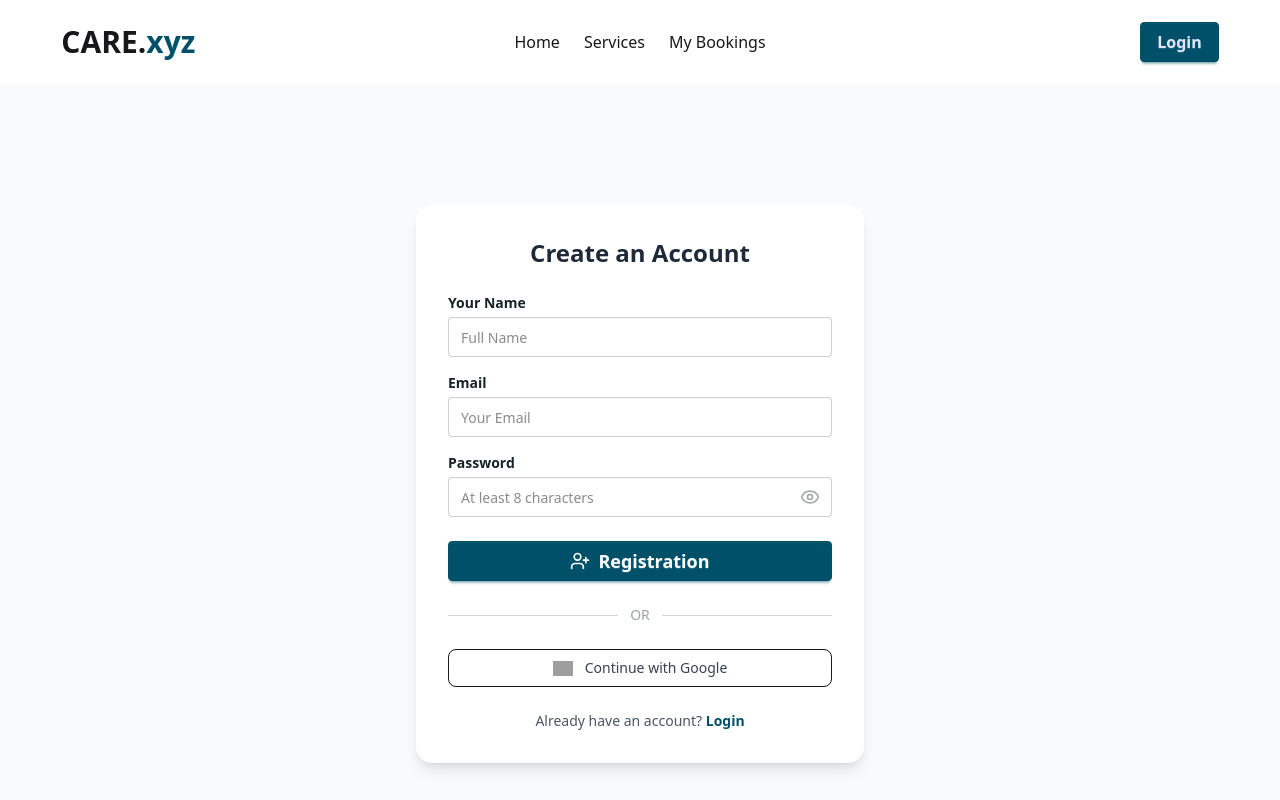
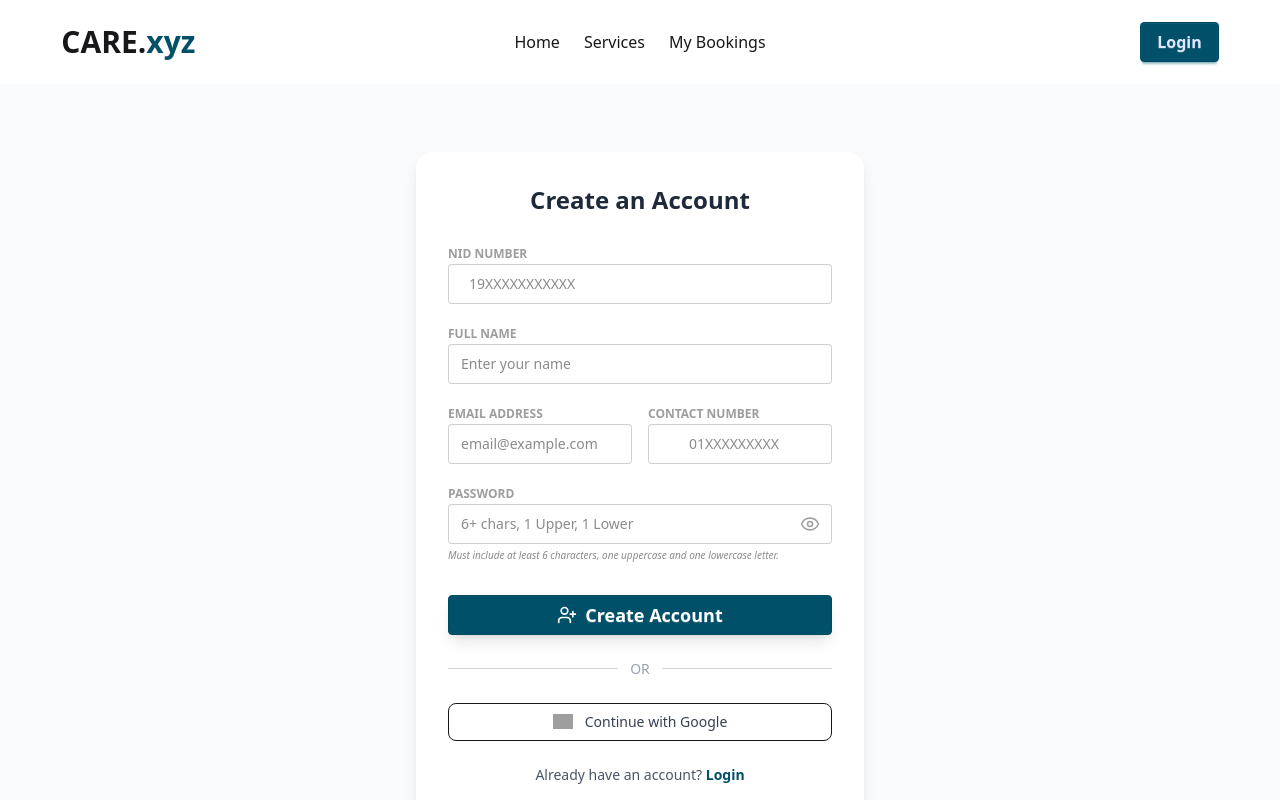
Before and after one commit to rafiul-neti/caregiver, a Next.js app: page /register in a window 1280 px wide. Shown: the top 800 px of the page. Built offline with nearby package versions, Linux system fonts and the light colour scheme; grey boxes are pictures that could not be loaded.

Commit message:
feat: created Not Found 404 page

```diff
--- a/package.json
+++ b/package.json
@@ -11,6 +11,7 @@
   "dependencies": {
     "daisyui": "^5.5.18",
     "lucide-react": "^0.563.0",
+    "mongodb": "^7.1.0",
     "next": "16.1.6",
     "next-auth": "^4.24.13",
     "react": "19.2.3",
--- a/src/Components/Auth/RegisterForm.jsx
+++ b/src/Components/Auth/RegisterForm.jsx
@@ -1,10 +1,8 @@
 "use client";
-
-import { signIn } from "next-auth/react";
-import { useRouter, useSearchParams } from "next/navigation";
+import { useSearchParams } from "next/navigation";
 import React, { useState } from "react";
 import toast from "react-hot-toast";
-import { Eye, EyeOff, UserPlus } from "lucide-react";
+import { Eye, EyeOff, UserPlus, CreditCard, Phone } from "lucide-react";
 
 const RegisterForm = () => {
   const [showPassword, setShowPassword] = useState(false);
@@ -14,112 +12,172 @@ const RegisterForm = () => {
 
   const inputClassNames = `input input-bordered w-full focus:input-primary disabled:bg-base-200 transition-all duration-200`;
 
+  const validatePassword = (pass) => {
+    const hasUpperCase = /[A-Z]/.test(pass);
+    const hasLowerCase = /[a-z]/.test(pass);
+    const isLongEnough = pass.length >= 6;
+
+    if (!isLongEnough) return "Password must be at least 6 characters.";
+    if (!hasUpperCase) return "Password needs at least one uppercase letter.";
+    if (!hasLowerCase) return "Password needs at least one lowercase letter.";
+    return null;
+  };
+
   const handleRegister = async (e) => {
     e.preventDefault();
     setErr("");
-    setLoading(true);
 
-    const name = e.target.name.value;
-    const email = e.target.email.value;
-    const password = e.target.password.value;
-    const callbackUrl = params.get("callbackUrl") || "/";
+    const formData = {
+      nid: e.target.nid.value,
+      name: e.target.name.value,
+      email: e.target.email.value,
+      contact: e.target.contact.value,
+      password: e.target.password.value,
+    };
 
-    // Client-side validation
-    if (password.length < 8) {
-      setErr("Password must be at least 8 characters long!");
-      setLoading(false);
+    // Validation Check
+    const passwordError = validatePassword(formData.password);
+    if (passwordError) {
+      setErr(passwordError);
       return;
     }
 
-    // --- UI TESTING MODE ---
-    // Since postUser is missing, we simulate a 2-second server delay
+    setLoading(true);
+    const callbackUrl = params.get("callbackUrl") || "/";
+
     try {
-      console.log("Registering user:", { name, email });
+      console.log("Registering User:", formData);
+      await new Promise((resolve) => setTimeout(resolve, 2000)); // Simulate server delay
 
-      await new Promise((resolve) => setTimeout(resolve, 2000)); // Simulate network lag
-
-      toast.success("Registration Successful! (Demo Mode)");
-
-      // Redirecting user to login or home
-      setTimeout(() => {
+      toast.success("Account created successfully!");
       window.location.href = callbackUrl;
-      }, 1000);
     } catch (error) {
-      toast.error("Something went wrong.");
+      toast.error("Registration failed. Please try again.");
       setLoading(false);
     }
   };
 
   return (
     <form onSubmit={handleRegister} className="space-y-4">
+      {/* NID Number */}
+      <div>
+        <label className="label font-bold text-xs uppercase opacity-70">
+          NID Number
+        </label>
+        <div className="relative">
+          <CreditCard
+            className="absolute left-3 top-1/2 -translate-y-1/2 opacity-30"
+            size={18}
+          />
+          <input
+            name="nid"
+            type="text"
+            placeholder="19XXXXXXXXXXX"
+            className={`${inputClassNames} pl-5`}
+            required
+            disabled={loading}
+          />
+        </div>
+      </div>
+
       {/* Full Name */}
       <div>
-        <label className="block text-sm text-neutral mb-1 font-semibold">
-          Your Name
+        <label className="label font-bold text-xs uppercase opacity-70">
+          Full Name
         </label>
         <input
           name="name"
           type="text"
-          placeholder="Full Name"
+          placeholder="Enter your name"
           className={inputClassNames}
           required
           disabled={loading}
         />
       </div>
 
-      {/* Email */}
+      {/* Email & Contact Row */}
+      <div className="grid grid-cols-1 md:grid-cols-2 gap-4">
         <div>
-        <label className="block text-sm text-neutral mb-1 font-semibold">
-          Email
+          <label className="label font-bold text-xs uppercase opacity-70">
+            Email Address
           </label>
           <input
             name="email"
             type="email"
-          placeholder="Your Email"
+            placeholder="email@example.com"
             className={inputClassNames}
             required
             disabled={loading}
           />
         </div>
+        <div>
+          <label className="label font-bold text-xs uppercase opacity-70">
+            Contact Number
+          </label>
+          <div className="relative">
+            <Phone
+              className="absolute left-3 top-1/2 -translate-y-1/2 opacity-30"
+              size={18}
+            />
+            <input
+              name="contact"
+              type="tel"
+              placeholder="01XXXXXXXXX"
+              className={`${inputClassNames} pl-10`}
+              required
+              disabled={loading}
+            />
+          </div>
+        </div>
+      </div>
 
       {/* Password */}
       <div>
-        <label className="block text-sm text-neutral mb-1 font-semibold">
+        <label className="label font-bold text-xs uppercase opacity-70">
           Password
         </label>
         <div className="relative">
           <input
             name="password"
             type={showPassword ? "text" : "password"}
-            placeholder="At least 8 characters"
-            className={`${inputClassNames} pr-12 ${err ? "border-error focus:input-error" : ""}`}
+            placeholder="6+ chars, 1 Upper, 1 Lower"
+            className={`${inputClassNames} pr-12 ${err ? "border-error" : ""}`}
             required
             disabled={loading}
+            onChange={() => setErr("")} // Clear error when typing
           />
-
           <button
             type="button"
             onClick={() => setShowPassword(!showPassword)}
-            className="absolute right-3 top-1/2 -translate-y-1/2 text-neutral/40 hover:text-primary transition-colors"
+            className="absolute right-3 top-1/2 -translate-y-1/2 opacity-40 hover:opacity-100"
           >
             {showPassword ? <EyeOff size={20} /> : <Eye size={20} />}
           </button>
         </div>
-        {err && <p className="mt-1 text-xs text-error font-medium">{err}</p>}
+        {err ? (
+          <p className="mt-1 text-xs text-error font-semibold flex items-center gap-1">
+            ⚠️ {err}
+          </p>
+        ) : (
+          <p className="mt-1 text-[10px] opacity-50 italic">
+            Must include at least 6 characters, one uppercase and one lowercase
+            letter.
+          </p>
+        )}
       </div>
 
       {/* Register button */}
       <button
         type="submit"
         disabled={loading}
-        className="btn btn-primary btn-block text-white text-lg gap-2 mt-2"
+        className="btn btn-primary btn-block text-white text-lg gap-2 mt-4 shadow-lg"
       >
         {loading ? (
-          <span className="loading loading-spinner loading-md"></span>
+          <span className="loading loading-spinner"></span>
         ) : (
           <>
             <UserPlus size={20} />
-            Registration
+            Create Account
           </>
         )}
       </button>
--- /dev/null
+++ b/src/actions/server/user.js
@@ -0,0 +1 @@
+"use server"
--- /dev/null
+++ b/src/app/not-found.jsx
@@ -0,0 +1,59 @@
+import React from "react";
+import Link from "next/link";
+import { Home, Search, HeartPulse } from "lucide-react";
+
+const NotFound = () => {
+  return (
+    <div className="min-h-[calc(100vh-80px)] flex items-center justify-center bg-base-100 px-6">
+      <div className="max-w-md w-full text-center">
+        {/* Animated Icon Container */}
+        <div className="relative mb-8 flex justify-center">
+          <div className="absolute inset-0 bg-primary/10 blur-3xl rounded-full scale-150"></div>
+          <div className="relative bg-base-100 p-8 rounded-full border-2 border-dashed border-primary/30 animate-pulse">
+            <HeartPulse size={80} className="text-primary/40" />
+            <Search
+              size={32}
+              className="text-secondary absolute bottom-6 right-6 animate-bounce"
+            />
+          </div>
+        </div>
+
+        {/* Error Message */}
+        <h1 className="text-9xl font-black text-base-300">404</h1>
+        <div className="-mt-10">
+          <h2 className="text-3xl font-bold text-neutral">Page Not Found</h2>
+          <p className="text-neutral/60 mt-4 text-lg">
+            It looks like the page you are looking for has been moved or
+            doesn&apos;t exist. Let&apos;s get you back to finding the care you
+            need.
+          </p>
+        </div>
+
+        {/* Action Buttons */}
+        <div className="mt-10 flex flex-col sm:flex-row gap-4 justify-center">
+          <Link
+            href="/"
+            className="btn btn-primary btn-lg gap-2 shadow-lg shadow-primary/20"
+          >
+            <Home size={20} />
+            Return to Home
+          </Link>
+
+          <Link href="/services" className="btn btn-outline btn-lg">
+            View Services
+          </Link>
+        </div>
+
+        {/* Helpful Support Link */}
+        <p className="mt-12 text-sm text-neutral/40">
+          Need immediate assistance?{" "}
+          <Link href="/contact" className="link link-primary font-bold">
+            Contact Support
+          </Link>
+        </p>
+      </div>
+    </div>
+  );
+};
+
+export default NotFound;
--- /dev/null
+++ b/src/lib/dbConnect.js
@@ -0,0 +1,26 @@
+const uri = process.env.MONGOURI;
+const dbName = process.env.DB_NAME;
+
+const { MongoClient, ServerApiVersion } = require("mongodb");
+// Create a MongoClient with a MongoClientOptions object to set the Stable API version
+const client = new MongoClient(uri, {
+  serverApi: {
+    version: ServerApiVersion.v1,
+    strict: true,
+    deprecationErrors: true,
+  },
+});
+
+async function run() {
+  try {
+    await client.connect();
+  } finally {
+  }
+}
+
+run().catch(console.error);
+
+export const collections = (collectionName) => {
+  const collection = client.db(dbName).collection(collectionName);
+  return collection;
+};
```
Also changed, not shown: 1 other file (tests, documents, lock files or other folders). Lines whose indentation alone changed are shown as unchanged.
